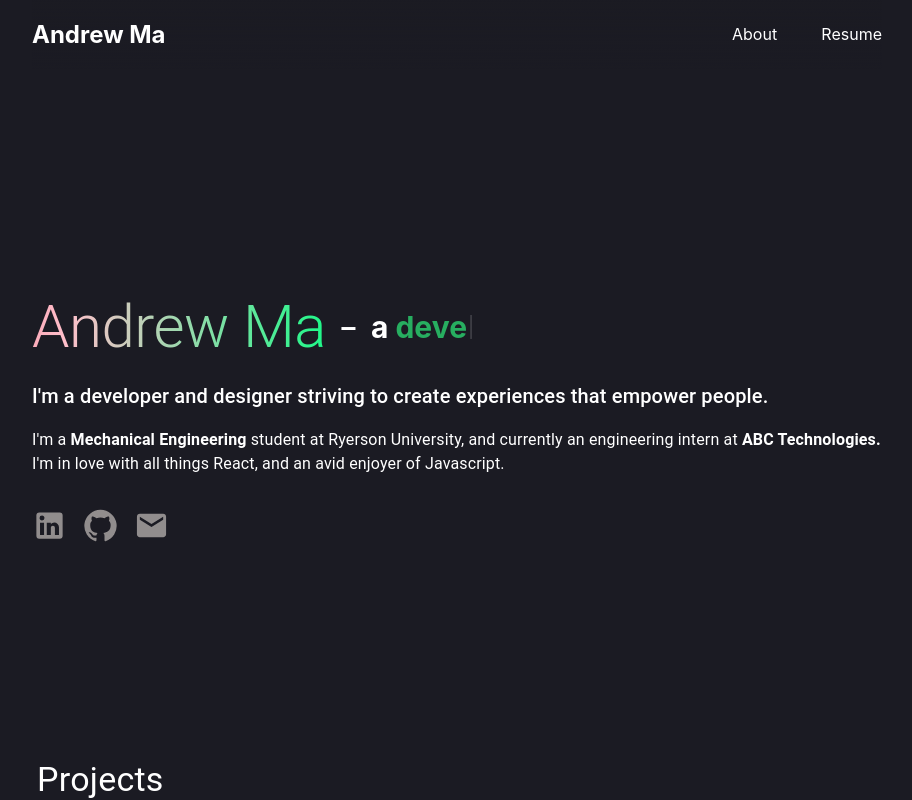
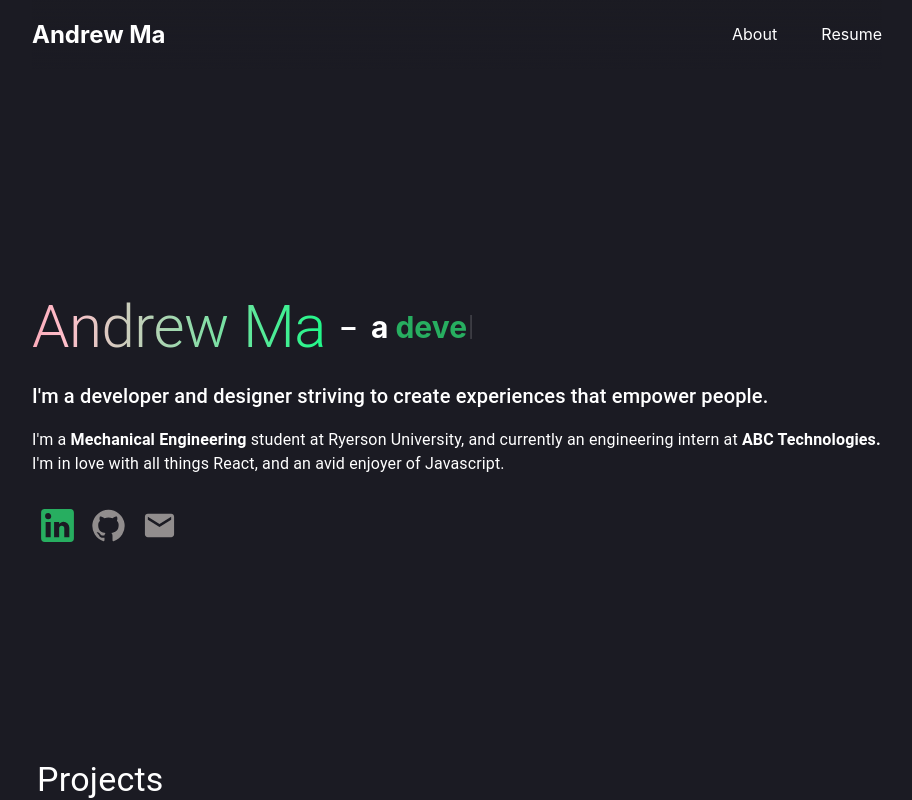
Before and after one commit to vndrewhk/my-website, a React (Create React App) app: page / in a window 1280 px wide. In both pictures the pointer is over the icon 232 px from the left and 525 px from the top of the page. Shown: the top 800 px of the page, without its empty margins (183-1095 px from the left). Built offline with nearby package versions, Linux system fonts and the light colour scheme.

Commit message:
hovering icon enlarges with colour

```diff
--- a/src/Components/UI/ContactButtons.jsx
+++ b/src/Components/UI/ContactButtons.jsx
@@ -6,42 +6,24 @@ import "../../styling/css/UI.css";
 const ContactButtons = () => {
   return (
     <div className="socials-container">
+      <div className="button-container">
         <a
           className="contact-button"
           href="https://www.linkedin.com/in/andrew-m-394714136/"
         >
           <LinkedIn fontSize="large" />
         </a>
+      </div>
+      <div className="button-container">
         <a className="contact-button" href="https://github.com/vndrewhk/">
           <GitHubIcon fontSize="large" />
         </a>
+      </div>
+      <div className="button-container">
         <a className="contact-button" href="mailto:andrewhkma@gmail.com">
           <EmailIcon fontSize="large" />
         </a>
-
-      {/* <IconButton
-        className="contact-button"
-        aria-label="Linkedin.com"
-        // onClick={() =>
-        //   window.open("https://www.linkedin.com/in/andrew-m-394714136/")
-        // }
-      >
-        <LinkedIn fontSize="large" />
-      </IconButton>
-      <IconButton
-        className="contact-button"
-        aria-label="Github.com"
-        onClick={() => window.open("https://github.com/vndrewhk/")}
-      >
-        <GitHubIcon fontSize="large" />
-      </IconButton>
-      <IconButton
-        className="contact-button"
-        aria-label="Github.com"
-        onClick={() => window.open("mailto:andrewhkma@gmail.com")}
-      >
-        <EmailIcon fontSize="large" />
-      </IconButton> */}
+      </div>
     </div>
   );
 };
--- a/src/scss/ProjCard.scss
+++ b/src/scss/ProjCard.scss
@@ -1,9 +1,9 @@
-a {
-  text-decoration: none;
-}
 .card-container {
   //   border: 2px solid red;
   margin-bottom: 20px;
+  a {
+    text-decoration: none;
+  }
 }
 
 .project-card {
@@ -33,7 +33,7 @@ a {
 
 .chips {
   display: flex;
-//   justify-content: center;
+  //   justify-content: center;
   flex-wrap: wrap;
   background-color: #1b1b23;
   color: white;
--- a/src/scss/UI.scss
+++ b/src/scss/UI.scss
@@ -5,8 +5,27 @@
   //   justify-content: center;
   align-items: center;
 }
+.button-container {
+  padding-left: 0.5em;
+  padding-right: 0.5em;
+  // border: 2px solid red;
+  z-index: 2;
+  // svg {
+  //   transform: scale(1.1);
+  // }
+  :hover svg {
+    transition: all 0.1s;
+    transform: scale(1.25);
+    transform-origin: center;
+    color: #27ae60;
+  }
+  :not(:hover) {
+    transition: all 0.05s;
+    transform: scale(1);
+    transform-origin: center;
+  }
+}
 .contact-button {
-  padding-right: 1em;
   color: rgb(145, 141, 141);
   a:visited {
     text-decoration: none;
--- a/src/styling/css/ProjCard.css
+++ b/src/styling/css/ProjCard.css
@@ -1,9 +1,9 @@
-a {
-  text-decoration: none;
+.card-container {
+  margin-bottom: 20px;
 }
 
-.card-container {
-  margin-bottom: 20px;
+.card-container a {
+  text-decoration: none;
 }
 
 .project-card {
--- a/src/styling/css/UI.css
+++ b/src/styling/css/UI.css
@@ -12,8 +12,32 @@
           align-items: center;
 }
 
+.button-container {
+  padding-left: 0.5em;
+  padding-right: 0.5em;
+  z-index: 2;
+}
+
+.button-container :hover svg {
+  -webkit-transition: all 0.1s;
+  transition: all 0.1s;
+  -webkit-transform: scale(1.25);
+          transform: scale(1.25);
+  -webkit-transform-origin: center;
+          transform-origin: center;
+  color: #27ae60;
+}
+
+.button-container :not(:hover) {
+  -webkit-transition: all 0.05s;
+  transition: all 0.05s;
+  -webkit-transform: scale(1);
+          transform: scale(1);
+  -webkit-transform-origin: center;
+          transform-origin: center;
+}
+
 .contact-button {
-  padding-right: 1em;
   color: #918d8d;
 }
 
```
Also changed, not shown: 2 other files (tests, documents, lock files or other folders). Lines whose indentation alone changed are shown as unchanged.
